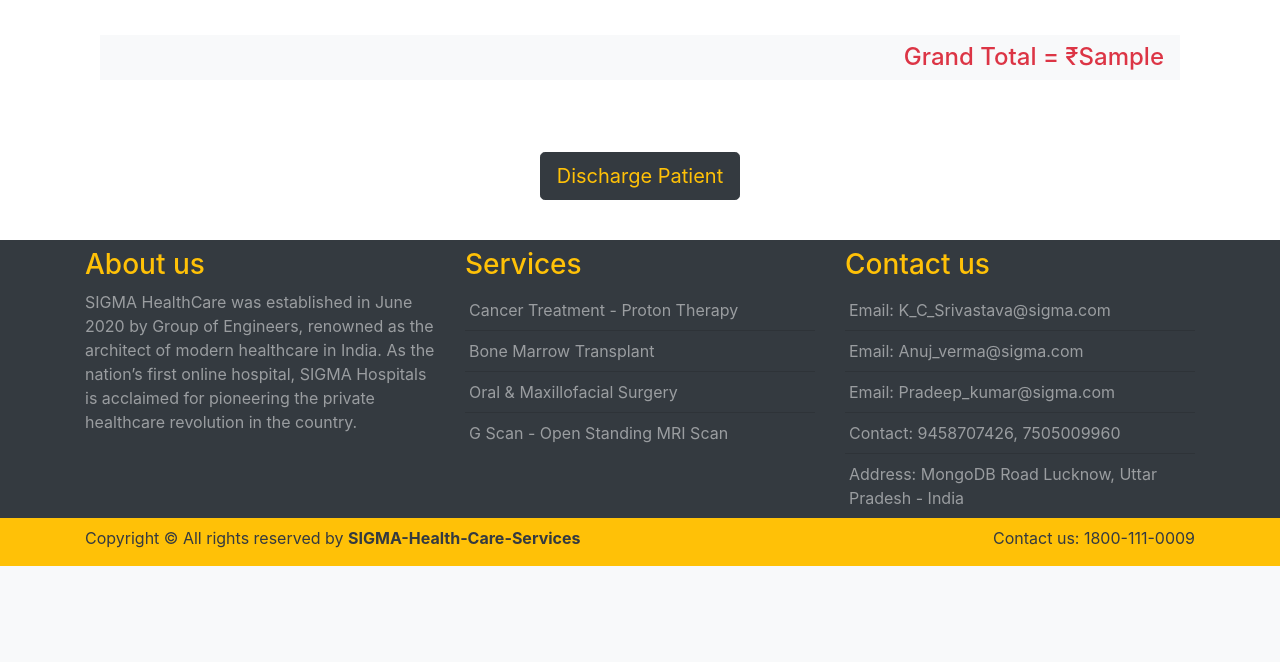
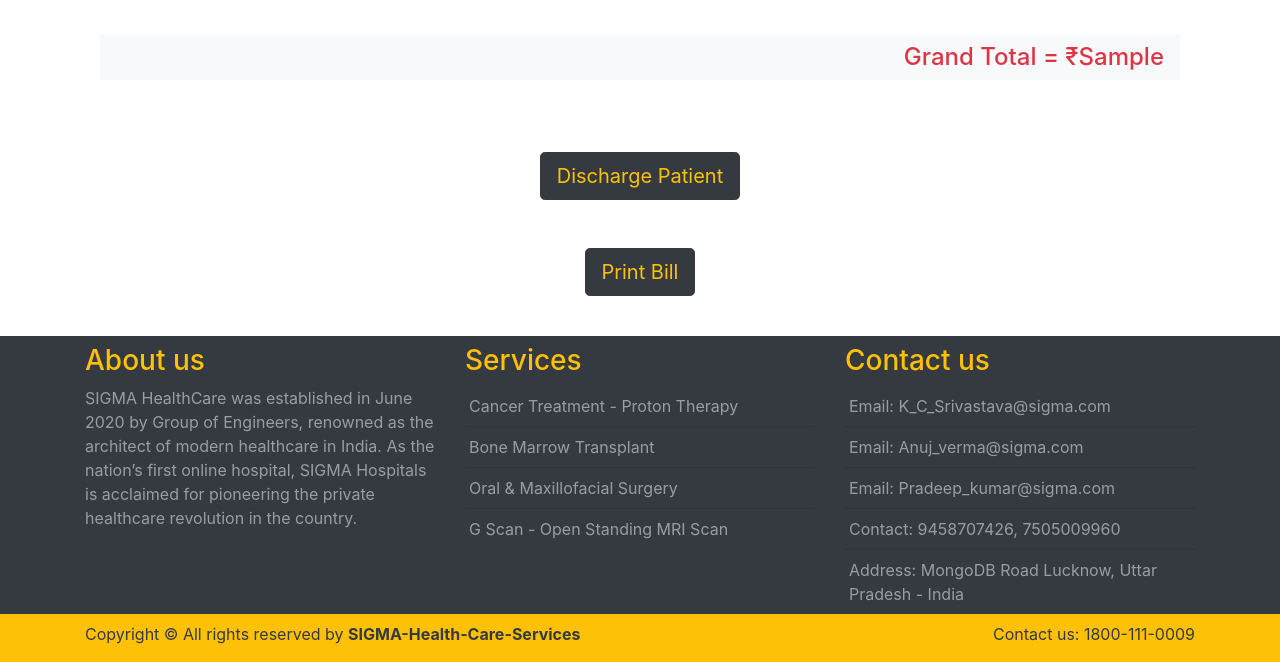
Before and after one commit to srivastavas08/HealthCare1, a Flask app: template application/templates/generate_bill.html in a window 1280 px wide. Shown: the part 1105-1767 px from the top of the page. Before the commit the page ends 1671 px from the top, so only its background shows below. Run offline with Flask 2, Linux system fonts and the light colour scheme; the template is opened without the code that fills it: most values are stand-ins (such as "Sample title", 1, 10 or a date in 2020); some libraries are stand-ins or nearby versions.

Commit message:
BackUP code 4

```diff
--- a/application/templates/generate_bill.html
+++ b/application/templates/generate_bill.html
@@ -112,10 +112,15 @@
     {% endif %}
 
 </div>
+
 <div class=" col-md-6 mx-auto my-3 text-center">
     <form action="{{ url_for( 'DeletePatient' ,pid=data.PID ) }}">
         <button type="submit" class="btn btn-lg btn-dark text-warning my-4 mx-5">Discharge Patient</button>
     </form>
+    <form>
+        <button onclick="window.print()" class="btn btn-lg btn-dark text-warning my-4 mx-5">Print Bill</button>
+    </form>
+
 </div>
 {% endif %}
 </div>
```
Also changed, not shown: 1 other file.
